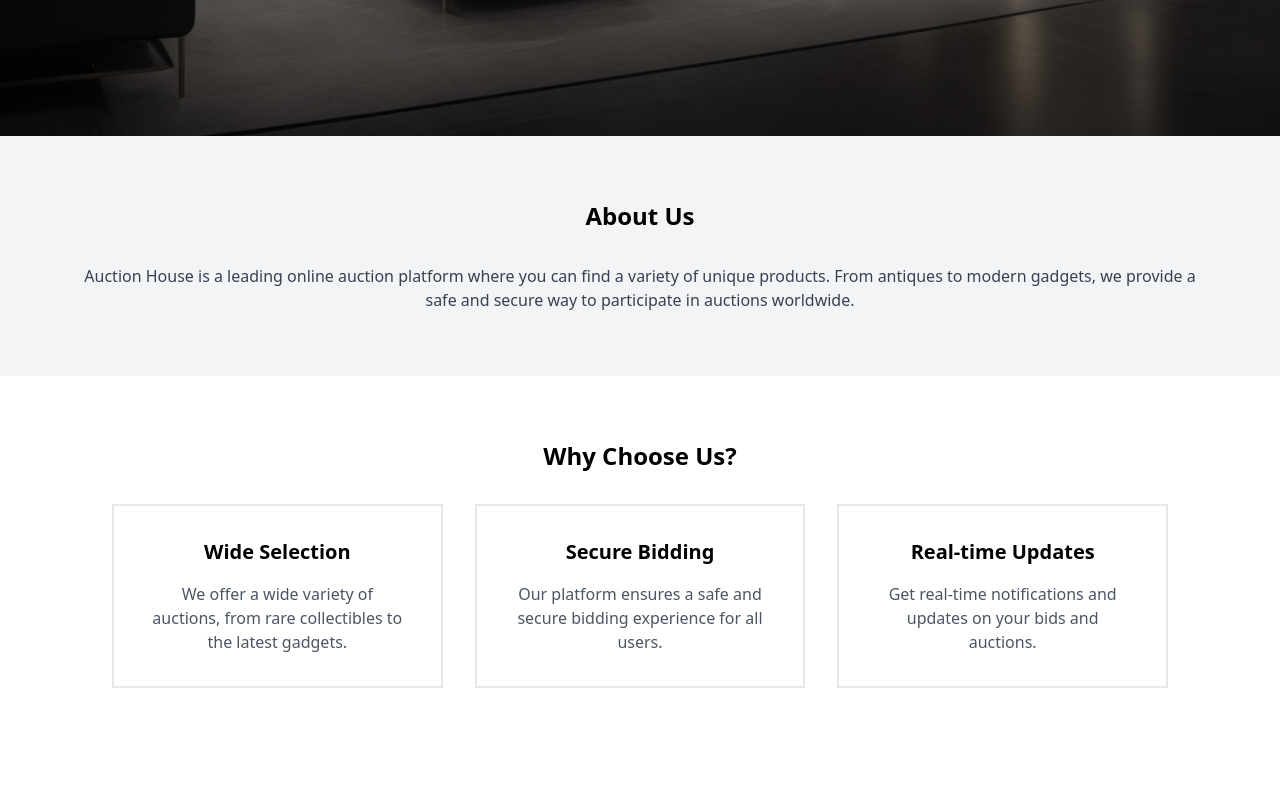
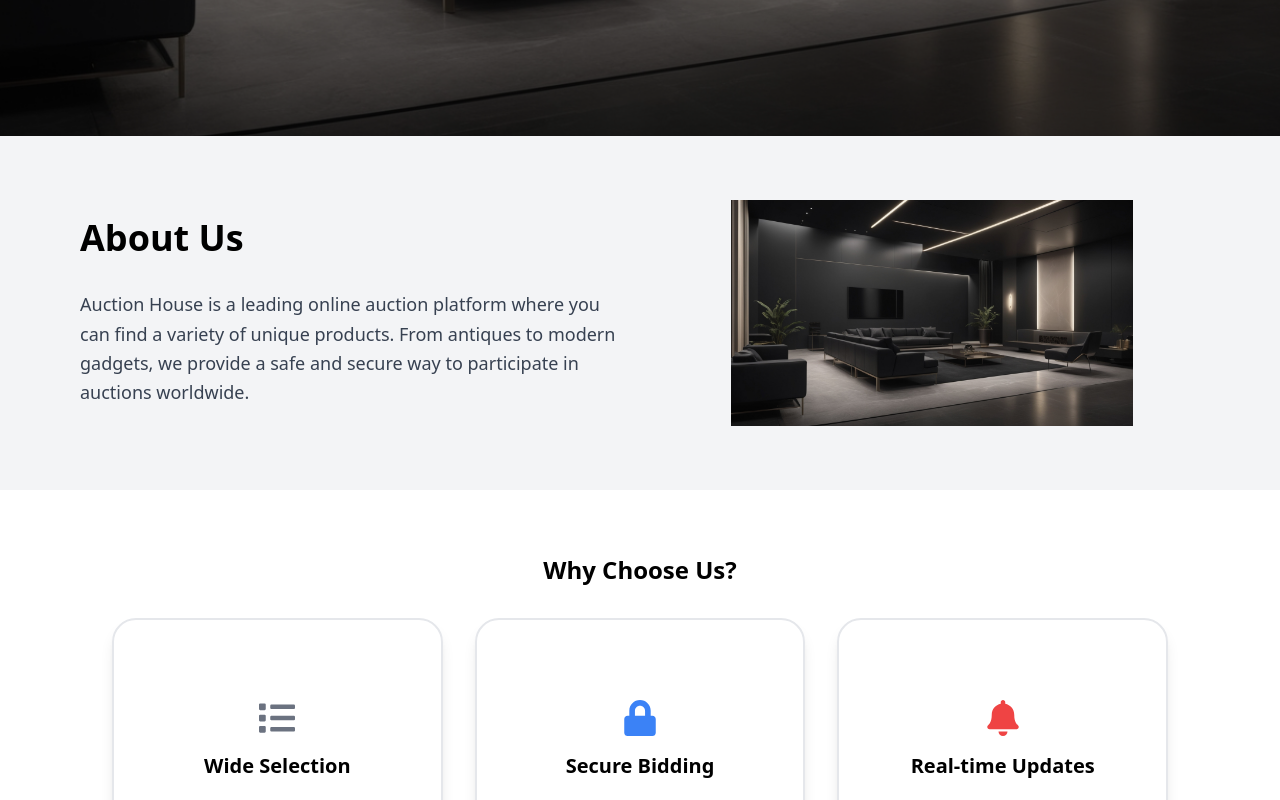
Before and after one commit to sameerajayakodi/Auction_System, a React (Create React App) app in the folder AuctionHouse/auction-management-frontend/: page / in a window 1280 px wide. Shown: the part 740-1540 px from the top of the page. Built offline with nearby package versions, Linux system fonts and the light colour scheme.

Commit message:
Update Home.js

```diff
--- a/AuctionHouse/auction-management-frontend/src/Home.js
+++ b/AuctionHouse/auction-management-frontend/src/Home.js
@@ -1,7 +1,8 @@
 import React from "react";
-import { FaArrowRight } from "react-icons/fa";
+import { FaArrowRight, FaBell, FaList, FaLock } from "react-icons/fa";
 import { Link } from "react-router-dom";
 import image from "./images/back.jpg";
+
 const Home = () => {
   return (
     <>
@@ -29,16 +30,27 @@ const Home = () => {
       </div>
 
       {/* About Section */}
+      <div className="px-20 py-16 bg-gray-100">
+        <div className="container grid items-center grid-cols-1 gap-12 mx-auto md:grid-cols-2">
+          {/* Text Content */}
+          <div>
+            <h2 className="mb-8 text-4xl font-bold text-left">About Us</h2>
+            <p className="text-lg leading-relaxed text-left text-gray-700">
+              Auction House is a leading online auction platform where you can
+              find a variety of unique products. From antiques to modern
+              gadgets, we provide a safe and secure way to participate in
+              auctions worldwide.
+            </p>
+          </div>
 
-      <div className="px-20 py-16 bg-gray-100">
-        <div className="container flex flex-col items-center mx-auto">
-          <h2 className="mb-8 text-2xl font-bold">About Us</h2>
-          <p className="text-center text-gray-700 align-middle text-md">
-            Auction House is a leading online auction platform where you can
-            find a variety of unique products. From antiques to modern gadgets,
-            we provide a safe and secure way to participate in auctions
-            worldwide.
-          </p>
+          {/* Icon/Image */}
+          <div className="flex justify-center">
+            <img
+              src={image}
+              alt="About us illustration"
+              className="w-3/4 h-auto"
+            />
+          </div>
         </div>
       </div>
 
@@ -49,21 +61,24 @@ const Home = () => {
             Why Choose Us?
           </h2>
           <div className="grid grid-cols-1 gap-8 text-center md:grid-cols-3">
-            <div className="p-8 bg-white border-2">
+            <div className="p-8 py-20 transition duration-300 border-2 shadow-lg bg-slate hover:scale-95 rounded-3xl ">
+              <FaList className="mx-auto mb-4 text-4xl text-gray-500  b" />
               <h3 className="mb-4 text-xl font-semibold">Wide Selection</h3>
               <p className="text-gray-600">
                 We offer a wide variety of auctions, from rare collectibles to
                 the latest gadgets.
               </p>
             </div>
-            <div className="p-8 bg-white border-2">
+            <div className="p-8 py-20 transition duration-300 border-2 shadow-lg bg-slate hover:scale-95 rounded-3xl">
+              <FaLock className="mx-auto mb-4 text-4xl text-blue-500" />
               <h3 className="mb-4 text-xl font-semibold">Secure Bidding</h3>
               <p className="text-gray-600">
                 Our platform ensures a safe and secure bidding experience for
                 all users.
               </p>
             </div>
-            <div className="p-8 bg-white border-2">
+            <div className="p-8 py-20 transition duration-300 border-2 shadow-lg bg-slate hover:scale-95 rounded-3xl">
+              <FaBell className="mx-auto mb-4 text-4xl text-red-500" />
               <h3 className="mb-4 text-xl font-semibold">Real-time Updates</h3>
               <p className="text-gray-600">
                 Get real-time notifications and updates on your bids and
```
